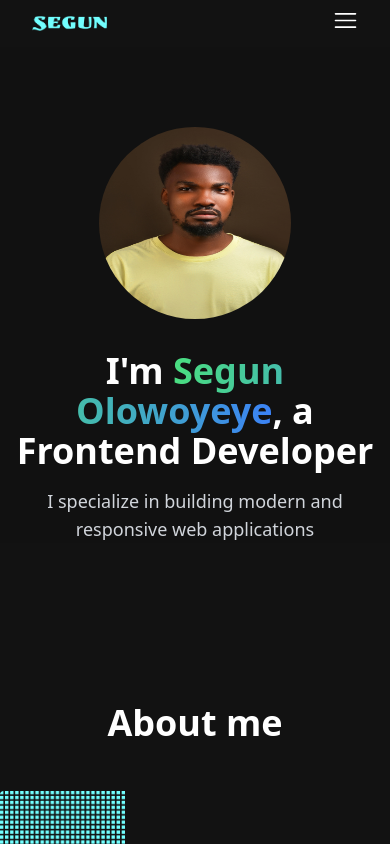
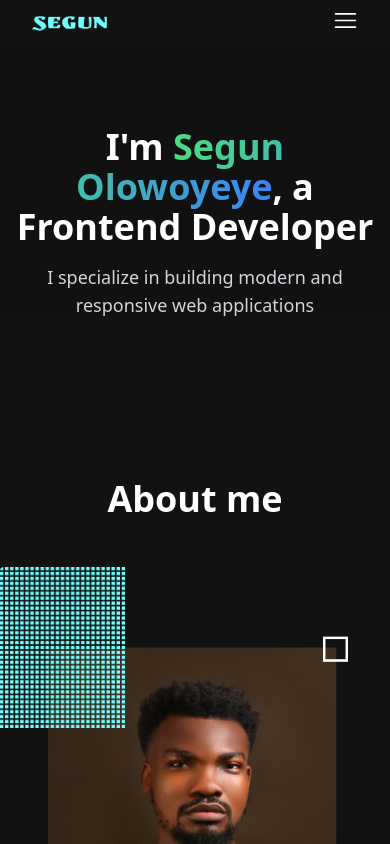
Before and after one commit to Segzyp1000/portfolionew, a React (Vite) app: page / in a window 390 px wide. Shown: the top 844 px of the page. Built offline with nearby package versions, Linux system fonts and the light colour scheme.

Commit message:
third commit

```diff
--- a/src/components/Hero.jsx
+++ b/src/components/Hero.jsx
@@ -7,7 +7,7 @@ export default function () {
       <img
         src={segun}
         alt=""
-        className="mx-auto mb-8 h-48 w-48 rounded-full onject-cover transform transition-transform duration-300 hover:scale-105"
+        className="hidden md:block mx-auto mb-8 h-48 w-48 rounded-full onject-cover transform transition-transform duration-300 hover:scale-105"
       />
       <h1 className="h1 text-4xl font-bold">
         I'm{" "}
```
